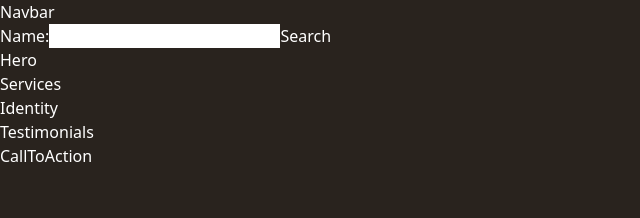
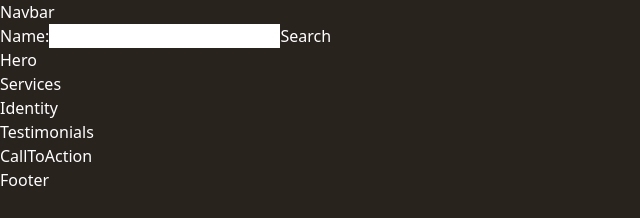
Before and after one commit to Endeyr/shopping-cart-project, a React (Vite) app: page / in a window 1280 px wide. Shown: the top 218 px of the page, without its empty margins (0-640 px from the left). Built offline with nearby package versions, Linux system fonts and the light colour scheme.

Commit message:
updated layout w+h

```diff
--- a/src/components/layout/index.tsx
+++ b/src/components/layout/index.tsx
@@ -3,11 +3,13 @@ import Navbar from "../navbar";
 
 const Layout = ({ children }: { children: React.ReactNode }) => {
   return (
-    <>
+    <div className="relative min-h-[100dvh]">
       <Navbar />
-      <main className="h-dvh">{children}</main>
+      <main>
+        <div className="mx-auto">{children}</div>
+      </main>
       <Footer />
-    </>
+    </div>
   );
 };
 export default Layout;
```
